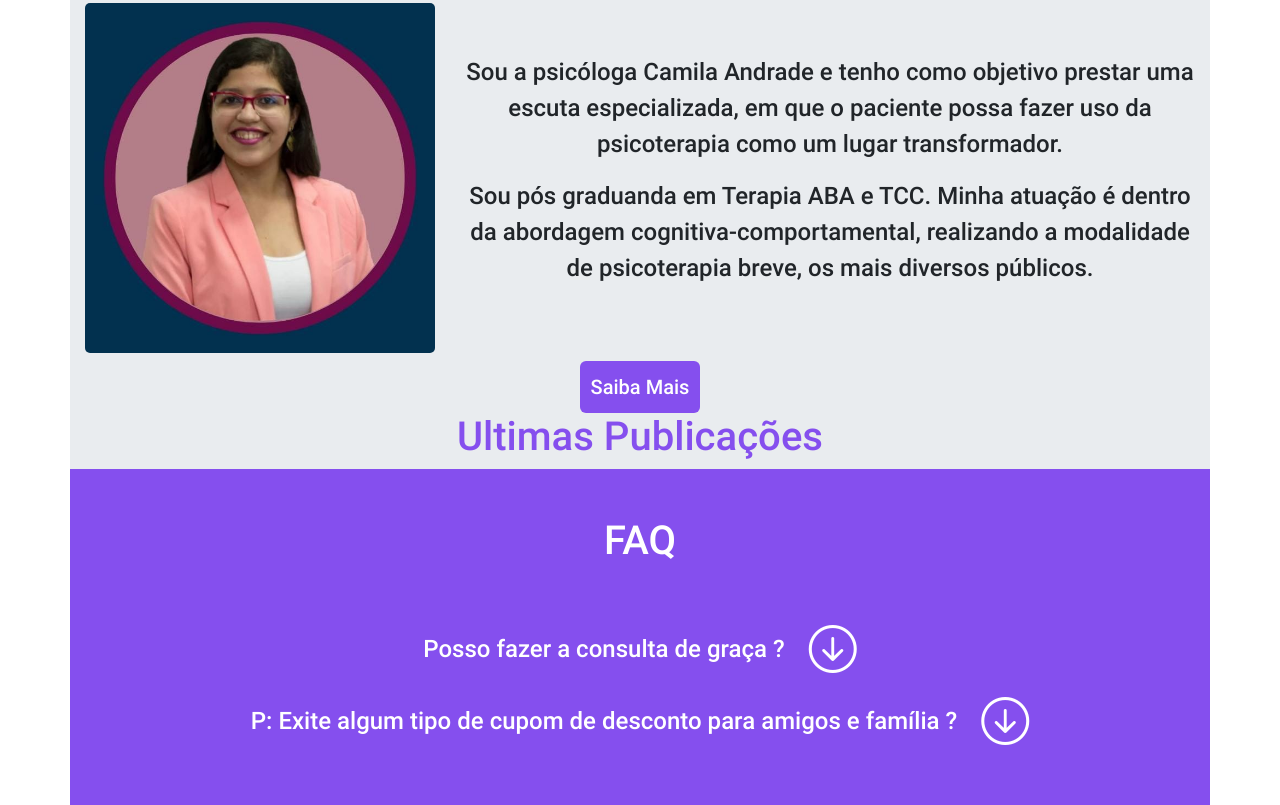
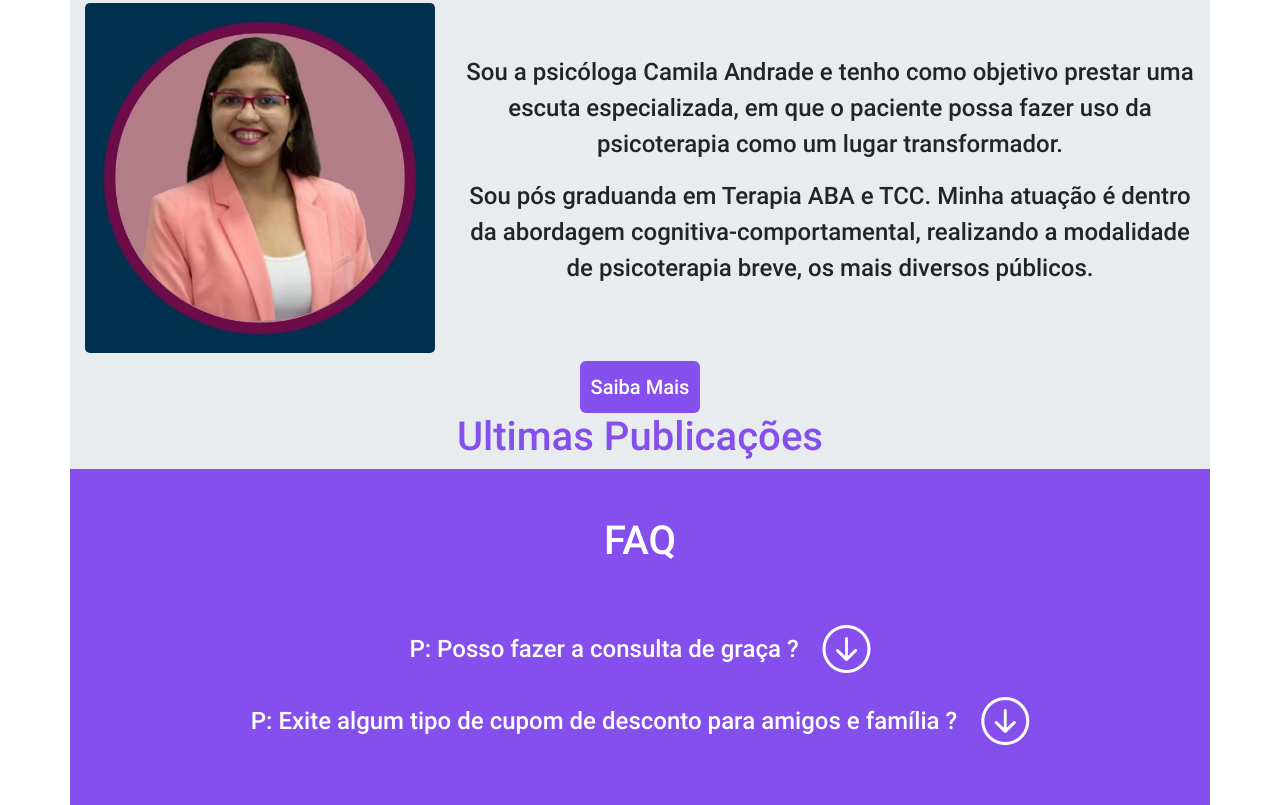
Before and after one commit to Arttutu/camila-site, a plain HTML site: page index.html in a window 1280 px wide. Shown: the part 1180-1985 px from the top of the page. Drawn offline with nearby package versions, Linux system fonts and the light colour scheme.

Commit message:
centro-faq

```diff
--- a/index.html
+++ b/index.html
@@ -155,14 +155,14 @@
       </div>
     </div>
     <div class="row  d-flex align-items-center text-center gap-2">
-      <div class="col fs-4  d-flex flex-row justify-content-center align-items-center gap-4 ">
-        <p class="descricao2">Posso fazer a consulta de graça ?</p>
+      <div class="col fs-4  d-flex flex-row justify-content-center align-items-center gap-4 text-center ">
+        <p class="descricao2">P: Posso fazer a consulta de graça ?</p>
         <i class=" seta-baixo bi bi-arrow-down-circle" style="font-size: 3rem; color:white;"></i>
       </div>
       <p class="resposta1 descricao2 fs-4"> R: Você tem ate 100 consultas gratuitas, após isso começa a pagar</p>
     </div>
     <div class="row d-flex align-items-center  text-center gap-2">
-      <div class=" col fs-4  d-flex flex-row justify-content-center align-items-center gap-4">
+      <div class=" col fs-4  d-flex flex-row justify-content-center align-items-center gap-4 text-center">
         <p class="descricao2">P: Exite algum tipo de cupom de desconto para amigos e família ?</p>
         <i class=" seta-baixo2 bi bi-arrow-down-circle" style="font-size: 3rem; color:white;"></i>
       </div>
```
